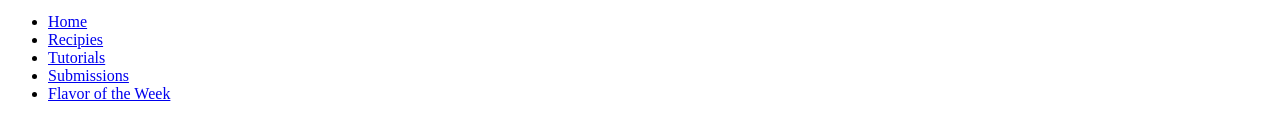
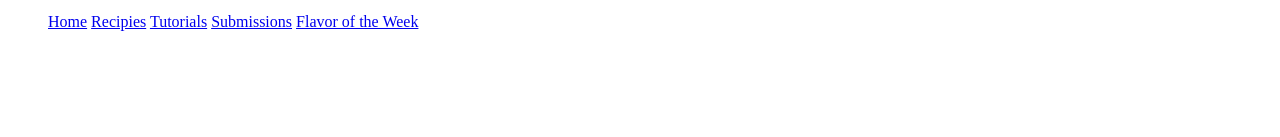
Before and after one commit to chillgatez/102-Class04, a plain HTML site: page index.html in a window 1280 px wide. Shown: the part 491-628 px from the top of the page. Drawn offline with Linux system fonts and the light colour scheme.

Commit message:
still working on nav bar

```diff
--- a/index.html
+++ b/index.html
@@ -26,11 +26,11 @@
     <footer>
         <nav class="menu">
             <ul>
-              <li><a href="https://">Home</a></li>
-              <li><a href="https://">Recipies</a></li>
-              <li><a href="https://">Tutorials</a></li>
-              <li><a href="https://">Submissions</a></li>
-              <li><a href="https://">Flavor of the Week</a></li>
+              <a href="https://">Home</a></li>
+              <a href="https://">Recipies</a></li>
+              <a href="https://">Tutorials</a></li>
+              <a href="https://">Submissions</a></li>
+              <a href="https://">Flavor of the Week</a></li>
             </ul>
         </nav>
     </footer>
```
